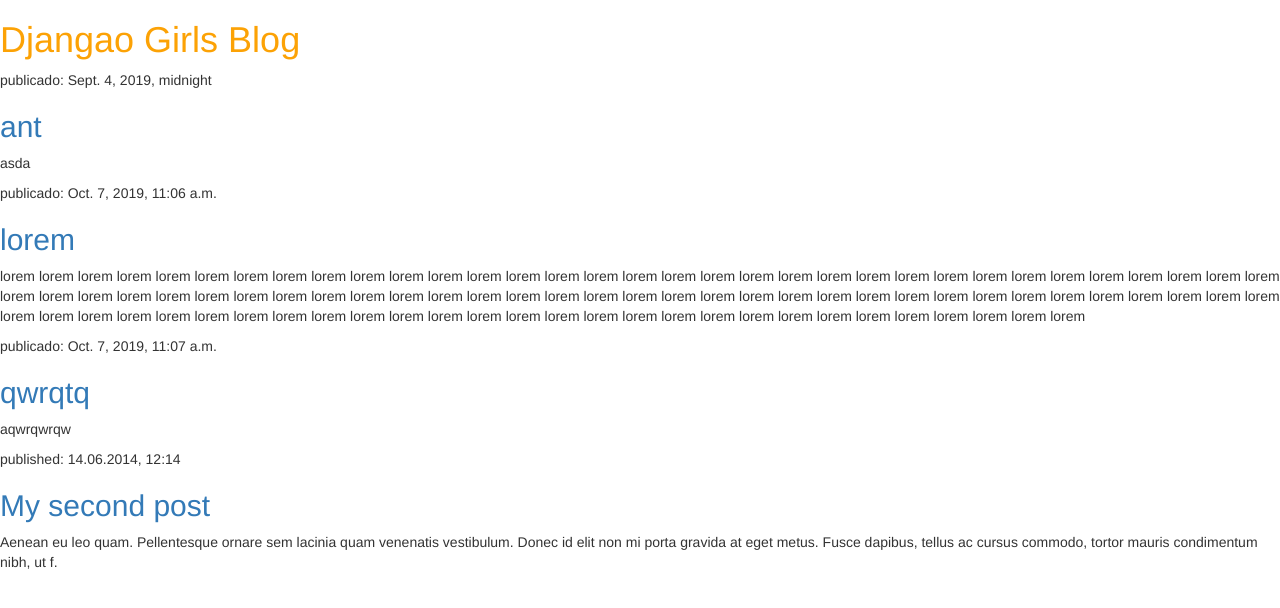
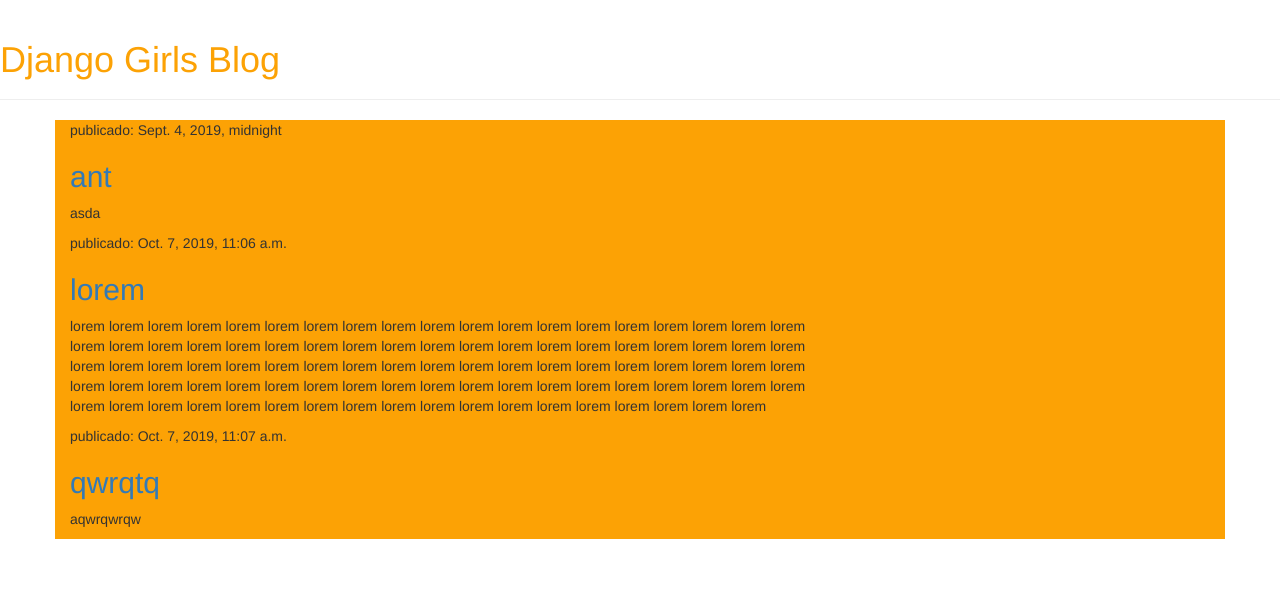
Before and after one commit to poloko98/mysite, a Django app: page / in a window 1280 px wide. Shown: the top 608 px of the page. Run offline with Django 3.2, Linux system fonts and the light colour scheme; data comes from the database, SQL or seed files in the repository; both versions use the stored data as it was after the commit; some libraries are stand-ins or nearby versions.

Commit message:
agregado css

```diff
--- a/mysite/blog/static/css/blog.css
+++ b/mysite/blog/static/css/blog.css
@@ -1,3 +1,7 @@
 h1 a {
     color: #FCA205;
+
 }
+.content{
+    background: #FCA205
+}
--- /dev/null
+++ b/mysite/blog/templates/blog/base.html
@@ -0,0 +1,25 @@
+{% load staticfiles %}
+<link rel="stylesheet" href="//maxcdn.bootstrapcdn.com/bootstrap/3.2.0/css/bootstrap.min.css">
+<link rel="stylesheet" href="//maxcdn.bootstrapcdn.com/bootstrap/3.2.0/css/bootstrap-theme.min.css">
+
+<link rel="stylesheet" href="{% static 'css/blog.css' %}">
+
+<html>
+    <head>
+        <title>Django Girls blog</title>
+    </head>
+    <body>
+        <div class="page-header">
+            <h1><a href="/">Django Girls Blog</a></h1>
+        </div>
+        <div class="content container">
+            <div class="row">
+                <div class="col-md-8">
+                {% block content %}
+                {% endblock %}
+                </div>
+            </div>
+        </div>
+    </body>
+
+</html>
--- a/mysite/blog/templates/blog/post_list.html
+++ b/mysite/blog/templates/blog/post_list.html
@@ -1,18 +1,5 @@
-{% load staticfiles %}
-<link rel="stylesheet" href="//maxcdn.bootstrapcdn.com/bootstrap/3.2.0/css/bootstrap.min.css">
-<link rel="stylesheet" href="//maxcdn.bootstrapcdn.com/bootstrap/3.2.0/css/bootstrap-theme.min.css">
-
-<link rel="stylesheet" href="{% static 'css/blog.css' %}">
-
-<html>
-    <head>
-        <title>Django Girls blog</title>
-    </head>
-    <body>
-        <div>
-            <h1><a href="/">Djangao Girls Blog</a></h1>
-        </div>
-
+{% extends 'blog/base.html' %}
+    {% block content %}
             {% for post in posts %}
             <div>
                 <p> publicado: {{ post.published_date }}</p>
@@ -20,12 +7,4 @@
                 <p>{{ post.text|linebreaksbr }}</p>
             </div>
         {% endfor %}
-
-
-        <div>
-            <p>published: 14.06.2014, 12:14</p>
-            <h2><a href="">My second post</a></h2>
-            <p>Aenean eu leo quam. Pellentesque ornare sem lacinia quam venenatis vestibulum. Donec id elit non mi porta gravida at eget metus. Fusce dapibus, tellus ac cursus commodo, tortor mauris condimentum nibh, ut f.</p>
-        </div>
-    </body>
-</html>
+    {% endblock %},
```
Also changed, not shown: mysite/db.sqlite3. Lines whose indentation alone changed are shown as unchanged.
